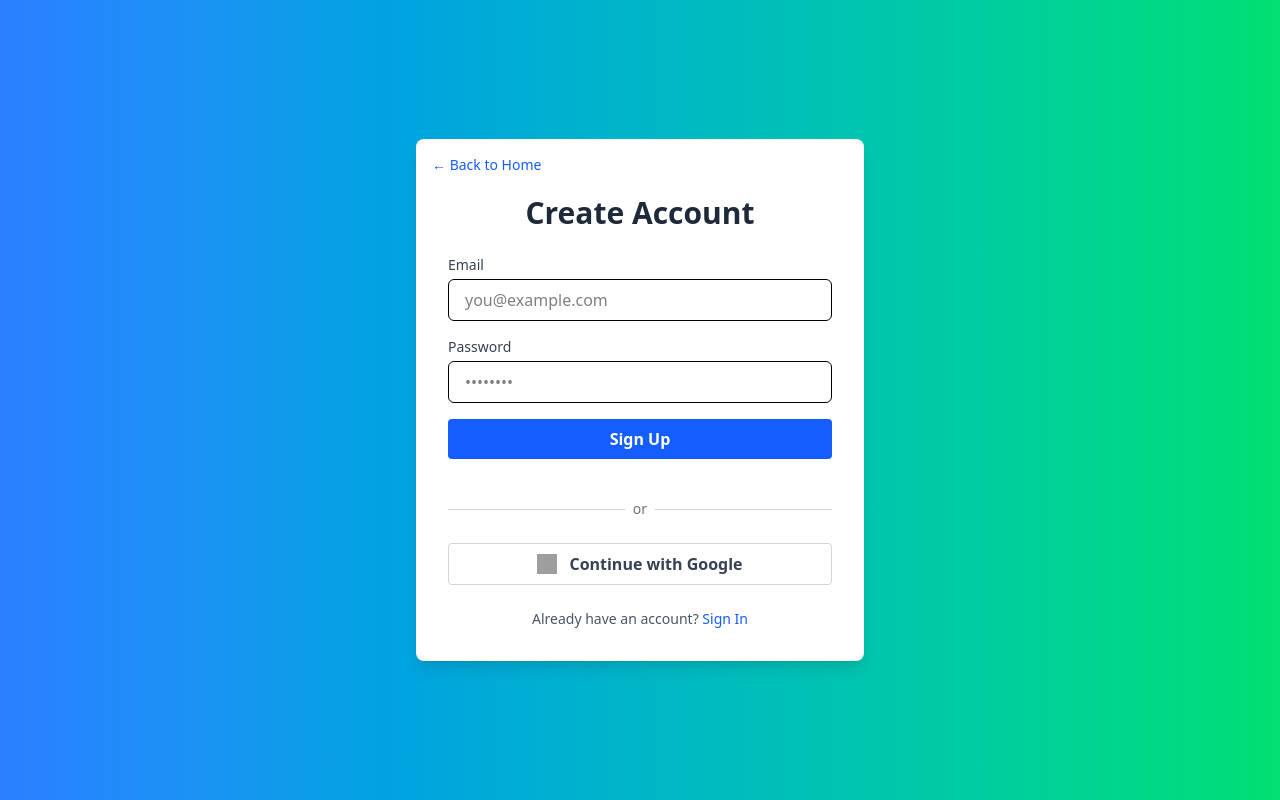
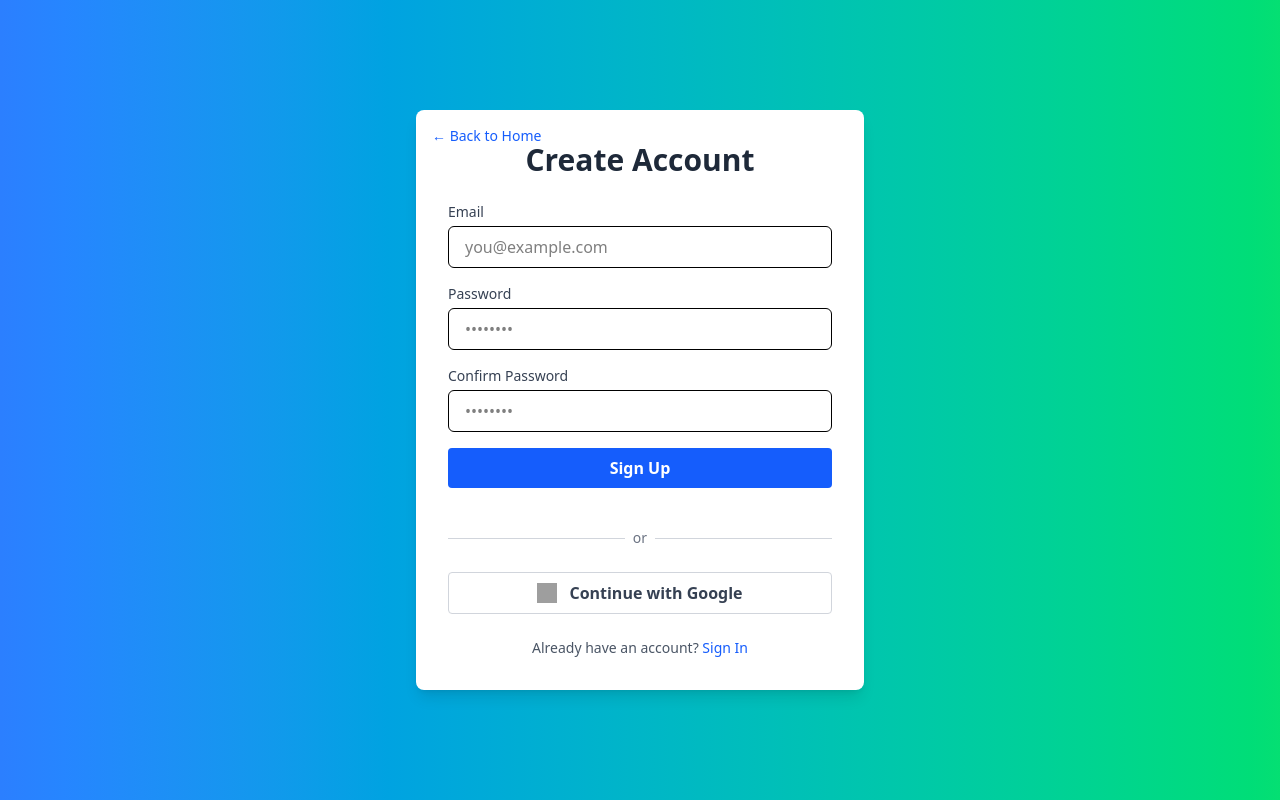
Before and after one commit to Ethan-Passino/HomeShelf, a React (Vite) app in the folder frontend/: page /register in a window 1280 px wide. Built offline with nearby package versions, Linux system fonts and the light colour scheme; grey boxes are pictures that could not be loaded.

Commit message:
add confirm password field

```diff
--- a/frontend/src/Pages/RegisterPage.tsx
+++ b/frontend/src/Pages/RegisterPage.tsx
@@ -4,9 +4,17 @@ import { Link } from 'react-router-dom';
 const RegisterPage = () => {
   const [email, setEmail] = useState('');
   const [password, setPassword] = useState('');
+  const [confirmPassword, setConfirmPassword] = useState('');
+  const [errorMessage, setErrorMessage] = useState('');
 
   const handleRegister = async (e: React.FormEvent) => {
     e.preventDefault();
+
+    if (password !== confirmPassword) {
+      setErrorMessage('Passwords do not match.');
+      return;
+    }
+
     try {
       console.log('✅ User registered');
       // TODO: redirect or update app state
@@ -34,7 +42,7 @@ const RegisterPage = () => {
         >
           ← Back to Home
         </Link>
-        <br />
+
         <h2 className="text-3xl font-bold text-center text-gray-800 mb-6">
           Create Account
         </h2>
@@ -67,6 +75,24 @@ const RegisterPage = () => {
               required
             />
           </div>
+
+          <div>
+            <label className="block text-sm font-medium text-gray-700 mb-1">
+              Confirm Password
+            </label>
+            <input
+              type="password"
+              value={confirmPassword}
+              onChange={(e) => setConfirmPassword(e.target.value)}
+              className="w-full px-4 py-2 border rounded-md focus:outline-none focus:ring-2 focus:ring-blue-500"
+              placeholder="••••••••"
+              required
+            />
+          </div>
+
+          {errorMessage && (
+            <p className="text-sm text-red-600 font-medium">{errorMessage}</p>
+          )}
 
           <button
             type="submit"
```
